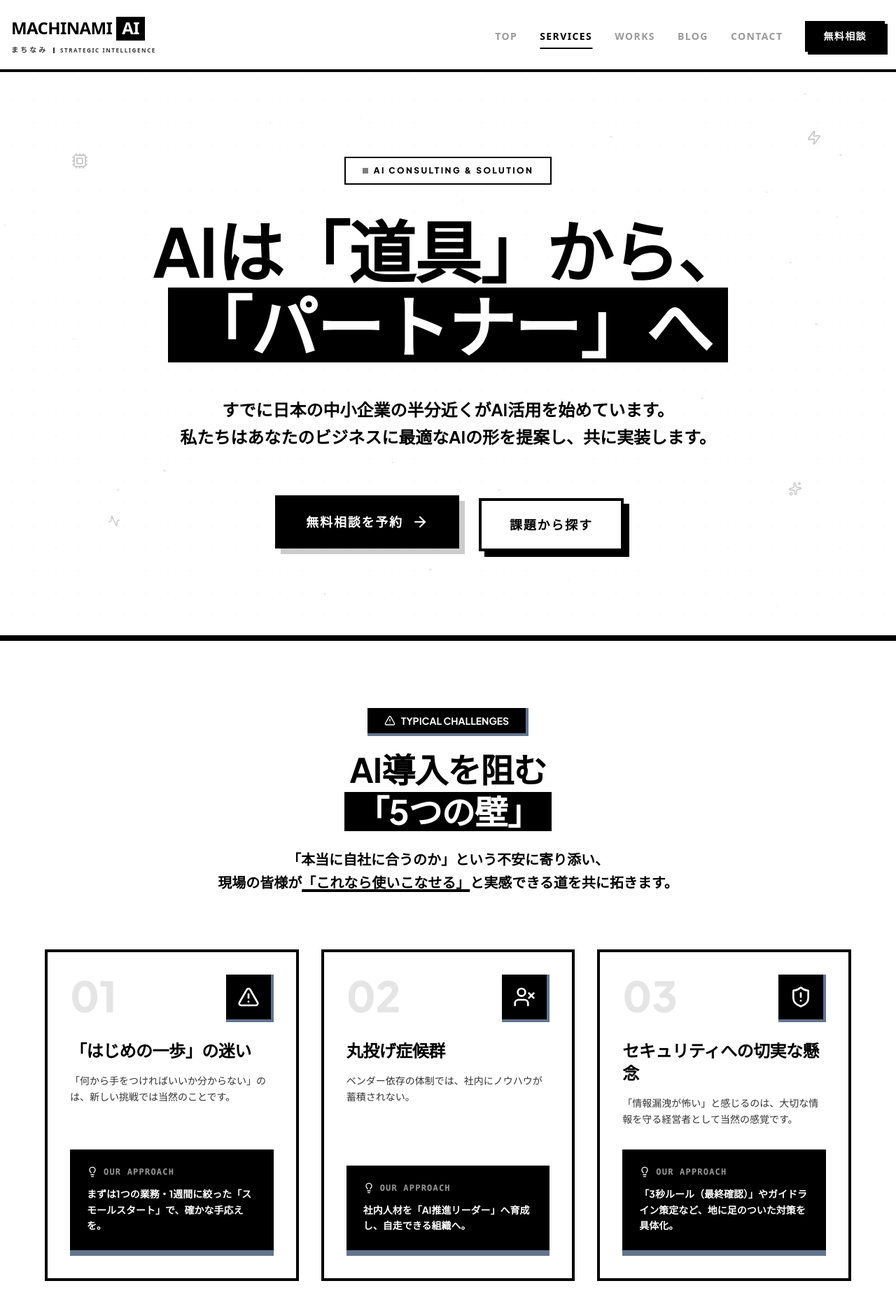
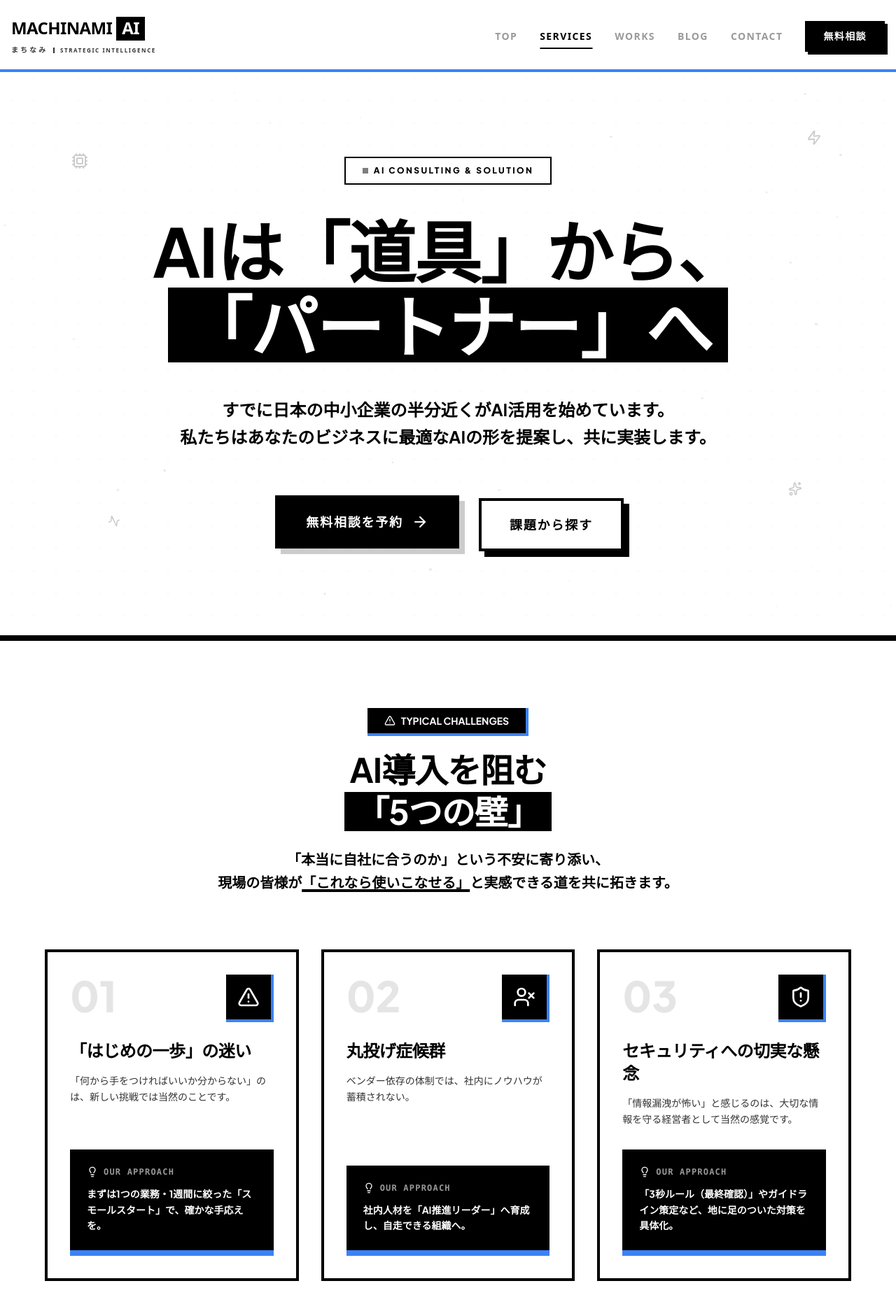
Before and after one commit to su-metal/ai-consultant-lp, a Next.js app: page /services in a window 1280 px wide. Shown: the top 1861 px of the page at 70% size. Built offline with nearby package versions, Linux system fonts and the light colour scheme.

Commit message:
アクセントブルー導入

```diff
--- a/src/app/globals.css
+++ b/src/app/globals.css
@@ -36,7 +36,12 @@
 /* ── Reset ── */
 * {
   scrollbar-width: thin;
-  scrollbar-color: #CBD5E1 transparent; /* Slate 300 */
+  scrollbar-color: #3B82F6 transparent;
+}
+
+::selection {
+  background-color: #3B82F6;
+  color: white;
 }
 
 html {
@@ -174,7 +179,7 @@ input[type="range"]::-webkit-slider-thumb {
   height: 24px;
   width: 24px;
   border-radius: 0;
-  background: #000;
+  background: #3B82F6;
   border: 2px solid black;
   margin-top: -9px;
   box-shadow: 4px 4px 0px 0px rgba(0,0,0,1);
--- a/src/components/BentoFeatures.tsx
+++ b/src/components/BentoFeatures.tsx
@@ -32,7 +32,7 @@ export default function BentoFeatures() {
                         className="md:col-span-2 bg-white border-4 border-black p-8 sm:p-10 relative overflow-hidden group shadow-[8px_8px_0px_0px_rgba(0,0,0,1)] hover:shadow-[16px_16px_0px_0px_rgba(0,0,0,1)] transition-all"
                     >
                         <div className="relative z-10 h-full flex flex-col" style={{ transform: "translateZ(20px)" }}>
-                            <div className="w-16 h-16 bg-black text-white flex items-center justify-center mb-10 border-2 border-black group-hover:scale-110 transition-transform">
+                            <div className="w-16 h-16 bg-[#3B82F6] text-white flex items-center justify-center mb-10 border-2 border-black group-hover:scale-110 transition-transform">
                                 <Bot className="w-8 h-8" />
                             </div>
                             <h3 className="text-2xl md:text-3xl font-black text-black mb-4">生成AIコンサルティング</h3>
@@ -86,7 +86,7 @@ export default function BentoFeatures() {
                                         initial={{ width: 0 }}
                                         whileInView={{ width: "90%" }}
                                         transition={{ duration: 1.5, delay: 0.5 }}
-                                        className="h-full bg-white transition-all"
+                                        className="h-full bg-[#3B82F6] transition-all"
                                     />
                                 </div>
                                 <div className="h-2 w-full bg-white/20 overflow-hidden">
--- a/src/components/ContactSection.tsx
+++ b/src/components/ContactSection.tsx
@@ -131,7 +131,7 @@ export default function ContactSection() {
                                     onChange={(event) =>
                                         setFormData((prev) => ({ ...prev, companyName: event.target.value }))
                                     }
-                                    className="w-full bg-white border-2 border-black p-4 text-black placeholder-black/20 focus:outline-none focus:bg-black focus:text-white transition-all font-bold"
+                                    className="w-full bg-white border-2 border-black p-4 text-black placeholder-black/20 focus:outline-none focus:border-[#3B82F6] focus:ring-1 focus:ring-[#3B82F6] transition-all font-bold"
                                 />
                             </div>
                             <div>
@@ -146,7 +146,7 @@ export default function ContactSection() {
                                     }
                                     required
                                     autoComplete="email"
-                                    className="w-full bg-white border-2 border-black p-4 text-black placeholder-black/20 focus:outline-none focus:bg-black focus:text-white transition-all font-bold"
+                                    className="w-full bg-white border-2 border-black p-4 text-black placeholder-black/20 focus:outline-none focus:border-[#3B82F6] focus:ring-1 focus:ring-[#3B82F6] transition-all font-bold"
                                 />
                             </div>
                             <div>
--- a/src/components/Navigation.tsx
+++ b/src/components/Navigation.tsx
@@ -38,7 +38,7 @@ export default function Navigation() {
         >
             {/* Scroll progress bar - Monochrome */}
             <motion.div
-                className="absolute bottom-0 left-0 h-[4px] bg-black origin-left opacity-100"
+                className="absolute bottom-0 left-0 h-[4px] bg-[#3B82F6] origin-left opacity-100"
                 style={{ scaleX: scrollYProgress, width: '100%' }}
             />
             <div className="container mx-auto px-4 py-2 md:py-4 flex items-center justify-between">
--- a/src/components/Problems.tsx
+++ b/src/components/Problems.tsx
@@ -66,7 +66,7 @@ const Problems = () => {
                     transition={{ duration: 0.7 }}
                     className="text-center mb-20"
                 >
-                    <div className="inline-flex items-center gap-2 px-6 py-2 bg-black text-white text-sm font-bold mb-6 border-b-4 border-r-4 border-slate-500">
+                    <div className="inline-flex items-center gap-2 px-6 py-2 bg-black text-white text-sm font-bold mb-6 border-b-4 border-r-4 border-[#3B82F6]">
                         <AlertTriangle className="w-4 h-4" />
                         TYPICAL CHALLENGES
                     </div>
@@ -102,7 +102,7 @@ const Problems = () => {
                                     <span className="text-6xl font-black text-black/10 font-sans leading-none group-hover:text-black/20 transition-colors">
                                         0{index + 1}
                                     </span>
-                                    <div className="p-4 bg-black text-white border-b-4 border-r-4 border-slate-500">
+                                    <div className="p-4 bg-black text-white border-b-4 border-r-4 border-[#3B82F6]">
                                         <Icon className="w-8 h-8" />
                                     </div>
                                 </div>
@@ -112,7 +112,7 @@ const Problems = () => {
                                 <p className="text-black/80 text-sm font-medium leading-relaxed mb-8 flex-grow">{item.description}</p>
 
                                 {/* Solution */}
-                                <div className="relative p-6 bg-black text-white border-b-8 border-slate-500 transition-transform group-hover:translate-y-1">
+                                <div className="relative p-6 bg-black text-white border-b-8 border-[#3B82F6] transition-transform group-hover:translate-y-1">
                                     <div className="flex items-center gap-2 text-white/60 text-xs font-black font-mono uppercase tracking-widest mb-3">
                                         <Lightbulb className="w-4 h-4 text-white" />
                                         Our Approach
--- a/src/components/ScrollToTop.tsx
+++ b/src/components/ScrollToTop.tsx
@@ -20,7 +20,7 @@ export default function ScrollToTop() {
                     animate={{ opacity: 1, scale: 1 }}
                     exit={{ opacity: 0, scale: 0.8 }}
                     onClick={() => window.scrollTo({ top: 0, behavior: 'smooth' })}
-                    className="fixed bottom-8 right-8 z-50 p-4 bg-black border-2 border-white text-white hover:bg-white hover:text-black transition-all shadow-[4px_4px_0px_0px_rgba(0,0,0,1)] hover:shadow-none"
+                    className="fixed bottom-8 right-8 z-50 p-4 bg-[#3B82F6] border-2 border-black text-white hover:bg-black hover:text-[#3B82F6] transition-all shadow-[4px_4px_0px_0px_rgba(0,0,0,1)] hover:shadow-none translate-y-0 hover:translate-x-1 hover:translate-y-1"
                 >
                     <ArrowUp className="w-6 h-6" />
                 </motion.button>
```
Also changed, not shown: src/components/RichHero.tsx (+11 -11 lines).
